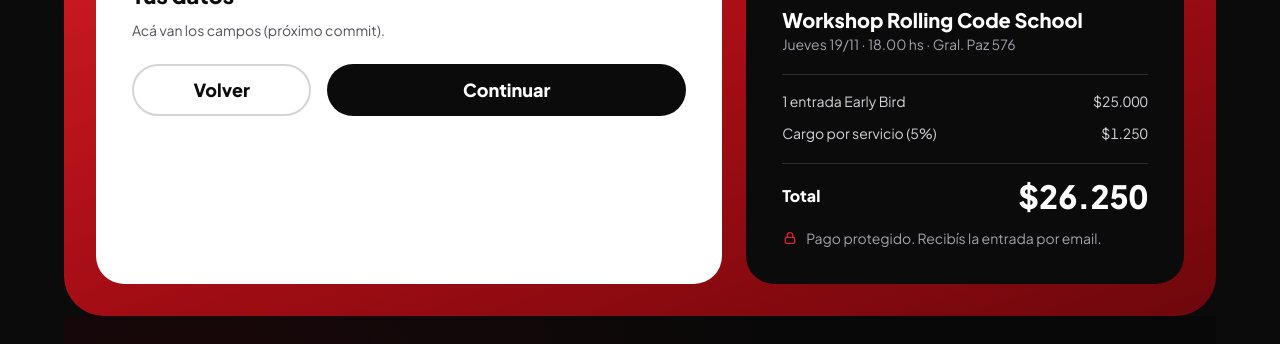
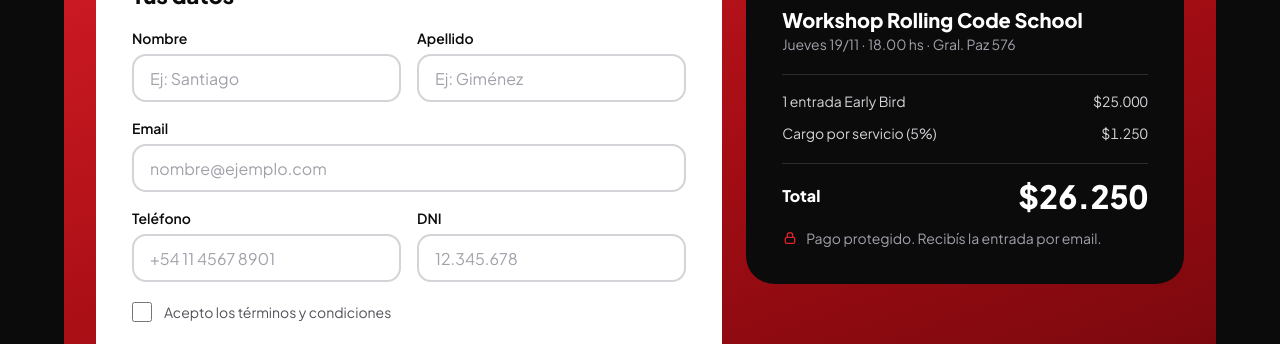
Before and after one commit to phectorherrera299-ctrl/Workshop-RollingCode, a React (Vite) app: page / in a window 1280 px wide. Both pictures are taken after a click on the button "Continuar". Shown: the part 4348-4692 px from the top of the page. Built offline with nearby package versions, Linux system fonts and the light colour scheme.

Commit message:
feat: agregamos los campos del formulario

```diff
--- a/src/components/Datos.jsx
+++ b/src/components/Datos.jsx
@@ -1,26 +1,84 @@
+import { useState } from "react";
+
+const campos = [
+  { name: "nombre", label: "Nombre", placeholder: "Ej: Santiago" },
+  { name: "apellido", label: "Apellido", placeholder: "Ej: Giménez" },
+  { name: "email", label: "Email", placeholder: "nombre@ejemplo.com", type: "email", completo: true },
+  { name: "telefono", label: "Teléfono", placeholder: "+54 11 4567 8901", type: "tel" },
+  { name: "dni", label: "DNI", placeholder: "12.345.678" },
+];
+
 const Datos = ({ onVolver, onContinuar }) => {
+  const [valores, setValores] = useState({
+    nombre: "",
+    apellido: "",
+    email: "",
+    telefono: "",
+    dni: "",
+  });
+  const [acepta, setAcepta] = useState(false);
+
+  const handleChange = (e) => {
+    setValores({ ...valores, [e.target.name]: e.target.value });
+  };
+
+  const handleSubmit = (e) => {
+    e.preventDefault();
+    onContinuar();
+  };
+
   return (
-    <div>
+    <form onSubmit={handleSubmit} noValidate>
       <h3 className="text-[22px] font-extrabold text-rc-black">Tus datos</h3>
-      <p className="mt-2 text-sm text-rc-text-on-white">
-        Acá van los campos (próximo commit).
-      </p>
+
+      <div className="mt-4 grid grid-cols-1 gap-x-4 gap-y-4 sm:grid-cols-2">
+        {campos.map((campo) => (
+          <div key={campo.name} className={campo.completo ? "sm:col-span-2" : ""}>
+            <label
+              htmlFor={campo.name}
+              className="mb-1.5 block text-sm font-semibold text-rc-black"
+            >
+              {campo.label}
+            </label>
+            <input
+              id={campo.name}
+              name={campo.name}
+              type={campo.type ?? "text"}
+              value={valores[campo.name]}
+              onChange={handleChange}
+              placeholder={campo.placeholder}
+              className="h-12 w-full rounded-rc-field border-2 border-rc-text-soft px-4 py-3.5 text-rc-black outline-none placeholder:text-rc-text-mute focus:border-rc-black"
+            />
+          </div>
+        ))}
+      </div>
+
+      <label className="mt-5 flex cursor-pointer items-center gap-3 text-sm text-rc-text-on-white">
+        <input
+          type="checkbox"
+          checked={acepta}
+          onChange={(e) => setAcepta(e.target.checked)}
+          className="h-5 w-5 cursor-pointer accent-rc-black"
+        />
+        Acepto los términos y condiciones
+      </label>
 
       <div className="mt-6 grid grid-cols-[1fr_2fr] gap-4">
         <button
+          type="button"
           onClick={onVolver}
           className="min-h-[52px] cursor-pointer rounded-full border-2 border-rc-text-soft text-lg font-extrabold text-rc-black transition hover:border-rc-black"
         >
           Volver
         </button>
         <button
-          onClick={onContinuar}
+          type="submit"
           className="min-h-[52px] cursor-pointer rounded-full bg-rc-black text-lg font-extrabold text-white transition hover:bg-rc-surface-2 active:scale-95"
         >
           Continuar
         </button>
       </div>
-    </div>
+    </form>
   );
 };
 
```
